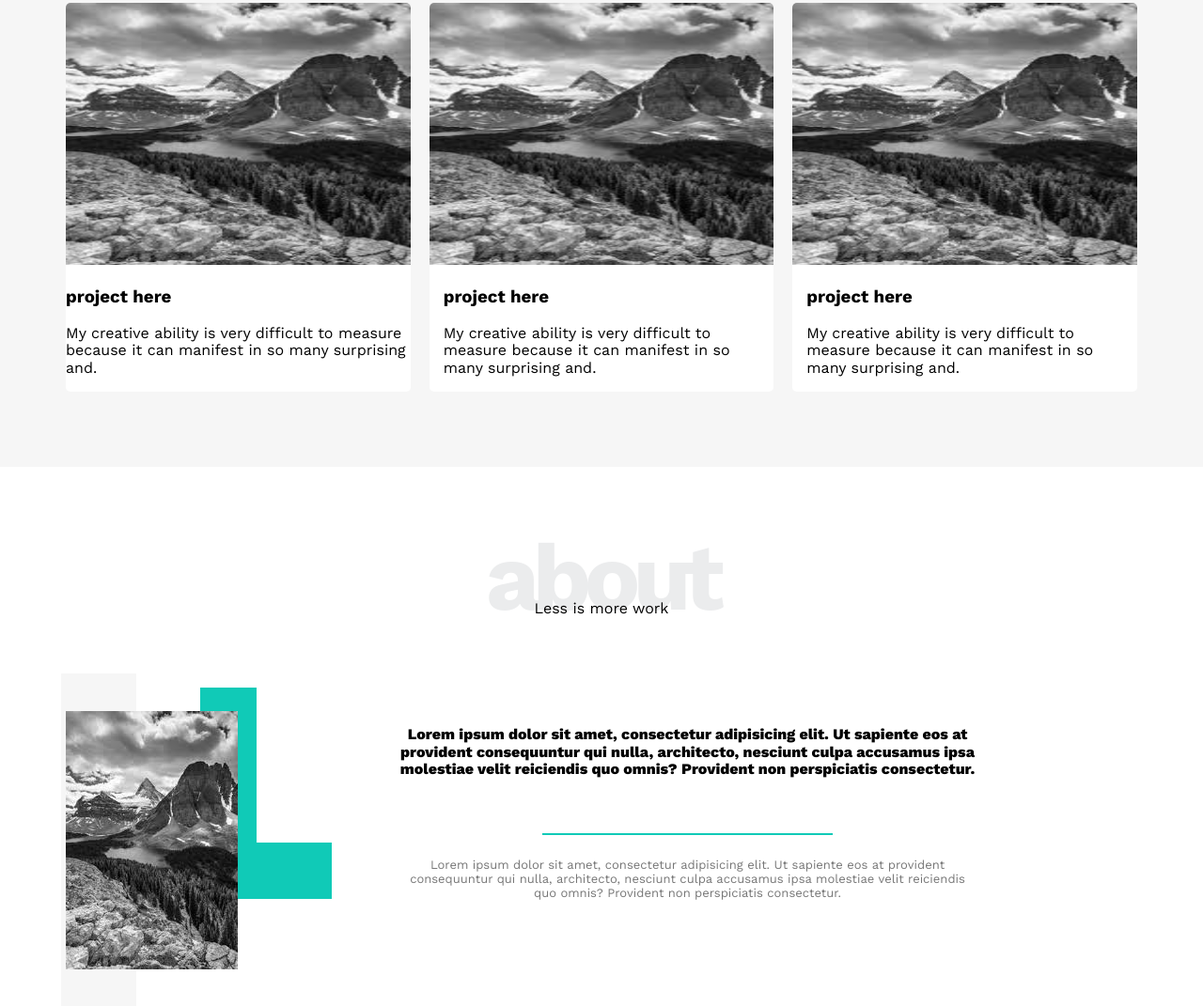
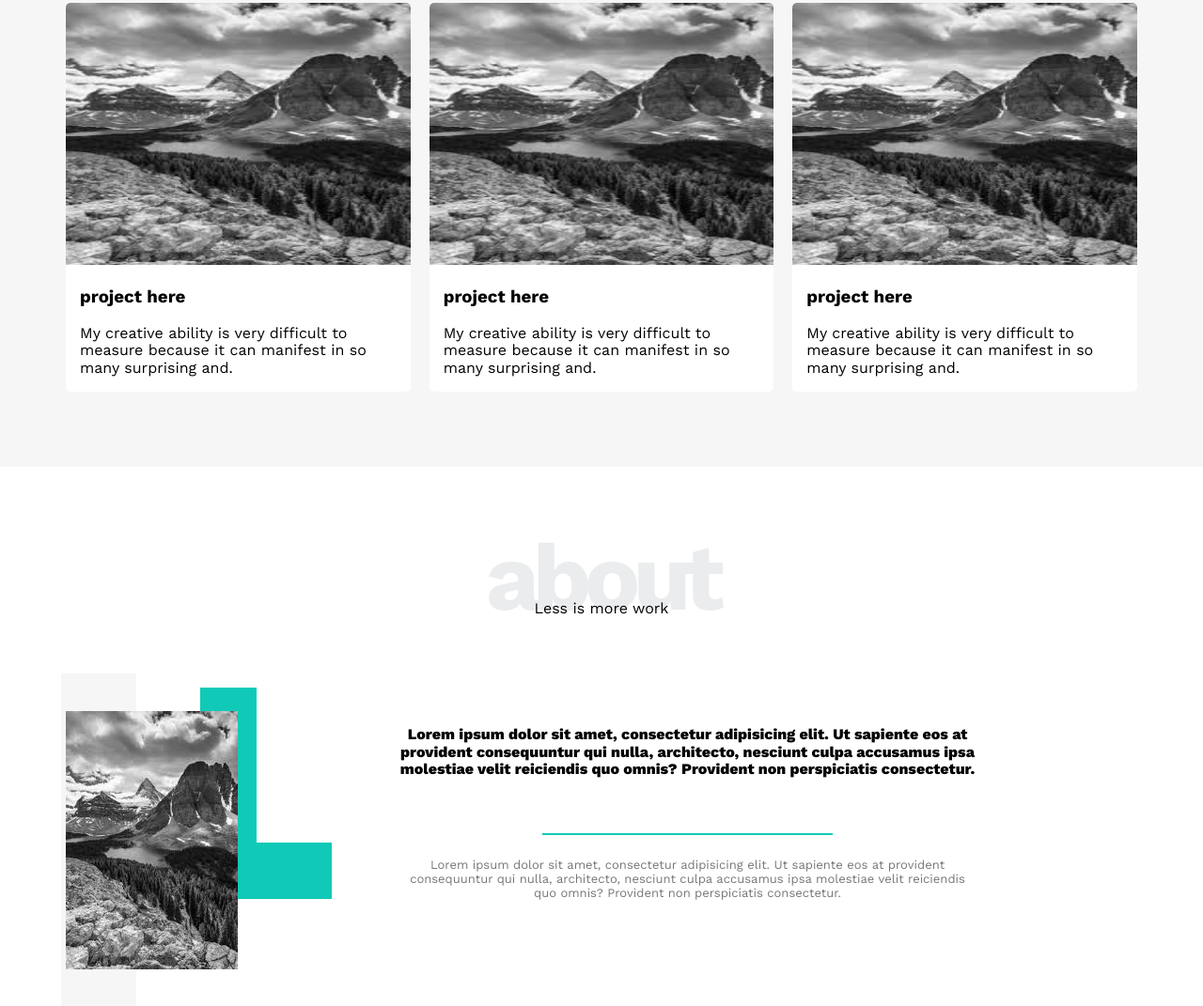
Before and after one commit to youseif-elshreif/New_version_T1hC, a plain HTML site: page index.html in a window 1280 px wide. Shown: the part 2272-3343 px from the top of the page at 94% size. Drawn offline with nearby package versions, Linux system fonts and the light colour scheme.

Commit message:
Add files via upload

```diff
--- a/index.html
+++ b/index.html
@@ -133,7 +133,7 @@
                     <div class="image">
                         <img src="image/images.jpg" alt="">
                     </div>
-                    <div class="tex">
+                    <div class="text">
                         <h3>project here</h3>
                         <p>My creative ability is very difficult to measure because it can manifest in so many
                             surprising and.</p>
```
